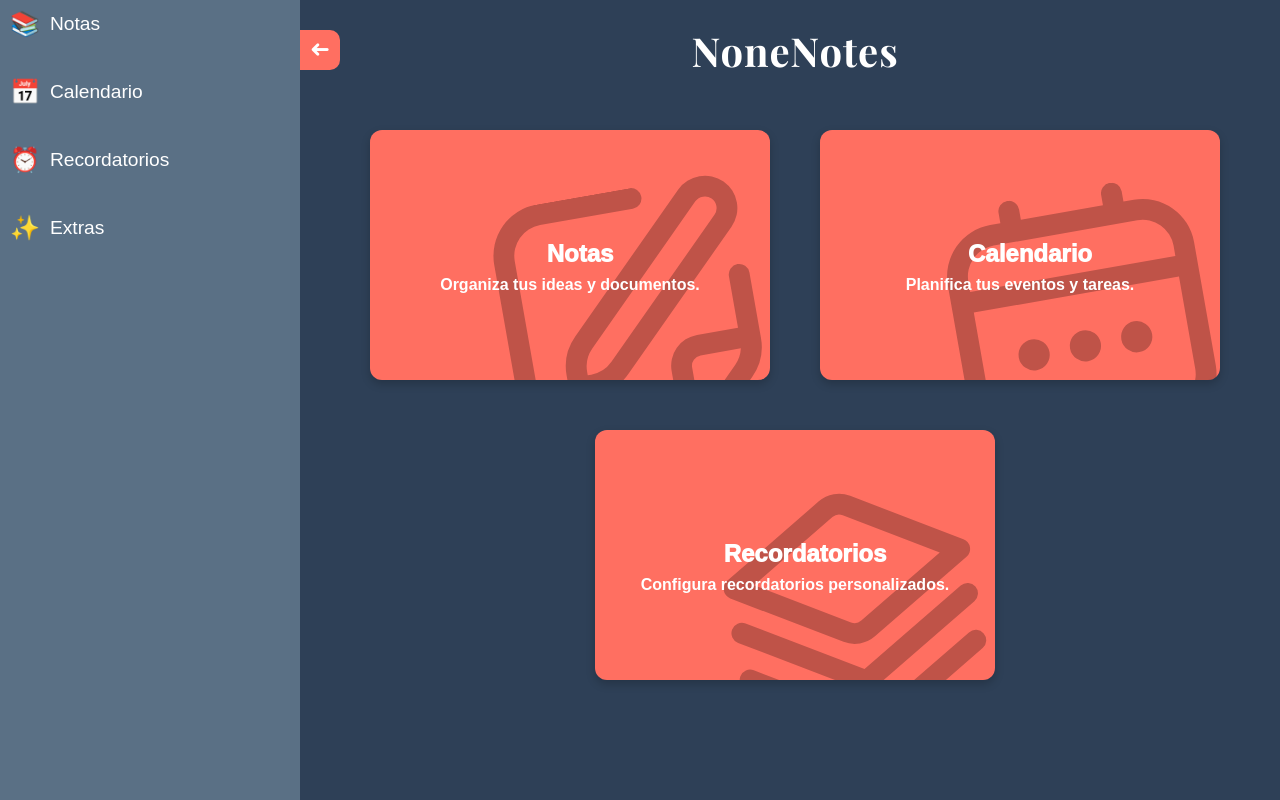
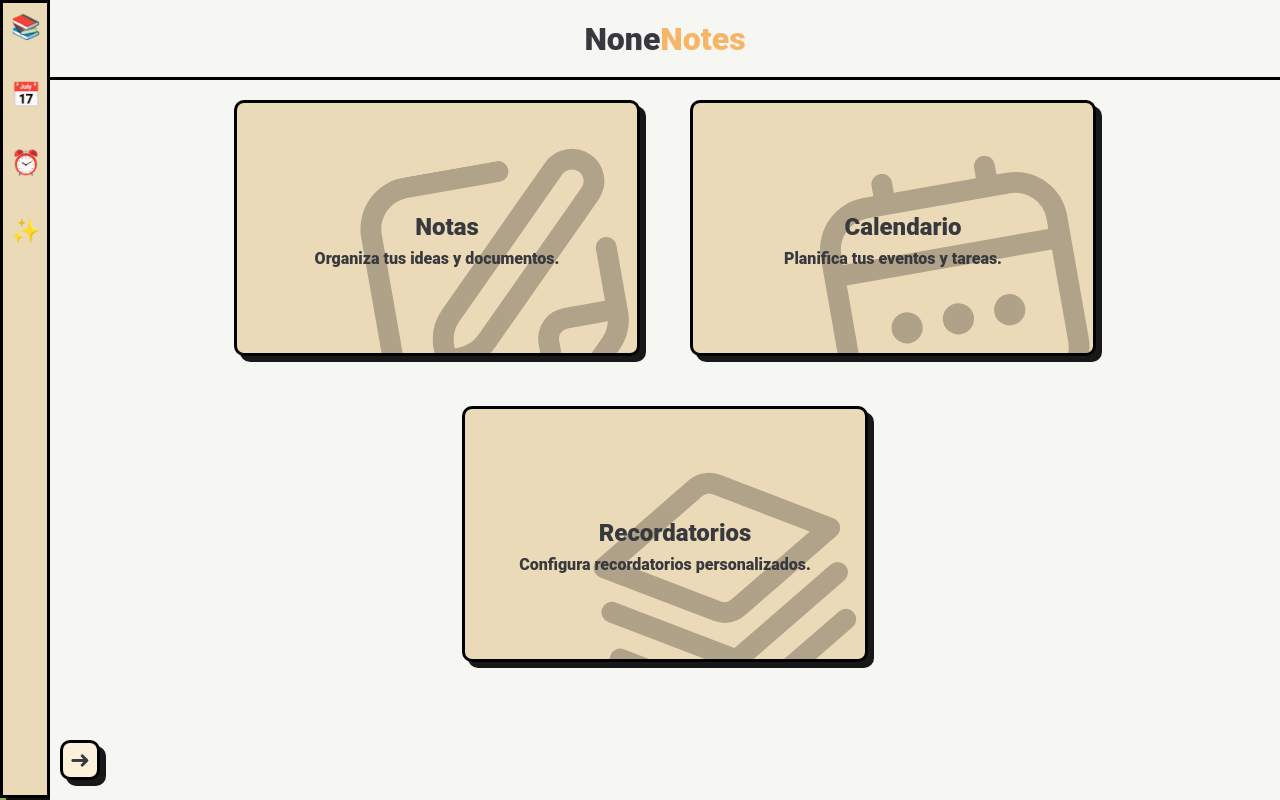
Before and after one commit to Nonetss/NoneNotes, an Astro site in the folder frontend/: page / in a window 1280 px wide. Built offline with nearby package versions, Linux system fonts and the light colour scheme; Astro itself is replaced by a stand-in of ours.

Commit message:
Cambiamso el estilo de todos los componentes

```diff
--- a/frontend/src/components/card/CardHome.astro
+++ b/frontend/src/components/card/CardHome.astro
@@ -28,20 +28,19 @@ const { title, description, link, svgBackground } = Astro.props;
     text-align: center;
     width: 400px;
     height: 250px;
-    background: var(--pantone-primary);
-    color: var(--pantone-text);
-    border-radius: 12px;
+    background: var(--color-box);
+    color: var(--header);
+    border-radius: 10px;
     text-decoration: none;
     overflow: hidden;
-    box-shadow: 0 4px 10px rgba(0, 0, 0, 0.2);
-    transition:
-      transform 0.3s,
-      box-shadow 0.3s;
+    border: 3px solid #000;
+    box-shadow: 6px 6px 0px 0px rgba(0, 0, 0, 0.9); /* Sombra definida */
+    transition: transform 0.3s;
   }
 
   .card:hover {
-    transform: scale(1.05);
-    box-shadow: 0 8px 20px rgba(0, 0, 0, 0.3);
+    transform: scale(1.01);
+    background-color: var(--color-accent);
   }
 
   .svg-container {
--- a/frontend/src/components/elementos/Header.astro
+++ b/frontend/src/components/elementos/Header.astro
@@ -1,74 +1,52 @@
----
-
----
-
-<header class="header">
+<header>
   <a href="/" class="logo">
-    <h1>NoneNotes</h1>
+    <h1>
+      <span class="half-color">None</span><span>Notes</span>
+    </h1>
   </a>
 </header>
 
 <style>
-  /* Importar una fuente estilizada desde Google Fonts */
-  @import url("https://fonts.googleapis.com/css2?family=Playfair+Display:wght@700&display=swap");
-
-  :root {
-    --font-primary: "Playfair Display", serif;
-    --header-text: #ffffff; /* Azul oscuro elegante */
-    --header-shadow: rgba(0, 0, 0, 0.1); /* Sombra sutil */
-    --header-padding: 20px 40px;
-    --logo-font-size: 2.5rem;
-    --transition-speed: 0.3s;
-  }
-</style>
-
-<style>
-  .header {
-    background: transparent; /* Fondo transparente */
+  header {
     display: flex;
     align-items: center;
-    justify-content: center; /* Centra el contenido horizontalmente */
-    padding: var(--header-padding);
+    justify-content: center;
     position: relative;
     z-index: 1000;
   }
 
   .logo {
-    text-decoration: none;
+    text-decoration: none; /* Elimina el subrayado en el estado normal */
     display: flex;
     align-items: center;
+    color: inherit; /* Asegura que el color se herede correctamente */
+  }
+
+  /* Elimina el subrayado en todos los estados del enlace */
+  .logo:link,
+  .logo:visited,
+  .logo:hover,
+  .logo:active {
+    text-decoration: none;
   }
 
   .logo h1 {
-    font-family: var(--font-primary);
-    font-size: var(--logo-font-size);
-    font-weight: 700;
+    font-family: var(--header);
+    font-size: 2em;
+    font-weight: 900;
     margin: 0;
-    letter-spacing: 1px;
     transition:
       color var(--transition-speed) ease,
       transform var(--transition-speed) ease;
-    color: var(--header-text);
+    color: var(--header);
   }
 
-  .logo:hover h1 {
-    color: #ff6f61; /* Color de acento al pasar el cursor */
-    transform: scale(1.05); /* Ligero aumento de tamaño */
+  /* Estilos específicos para cada mitad */
+  .half-color {
+    color: var(--header);
   }
 
-  /* Animación suave al cargar */
-  .logo h1 {
-    animation: fadeIn 0.5s ease-out forwards;
-  }
-
-  /* Responsividad */
-  @media (max-width: 768px) {
-    .header {
-      padding: 15px 20px;
-    }
-
-    .logo h1 {
-      font-size: 2rem;
-    }
+  .logo span:nth-child(2) {
+    color: #f6b567;
   }
 </style>
--- a/frontend/src/components/elementos/Sidebar.astro
+++ b/frontend/src/components/elementos/Sidebar.astro
@@ -27,10 +27,11 @@ const { links } = Astro.props;
   .sidebar {
     top: 0;
     left: 0;
-    height: 100vh;
-    background: #5a7085;
-    color: var(--pantone-text);
-    box-shadow: 2px 0 10px rgba(0, 0, 0, 0.2);
+    height: 99vh;
+    background: var(--color-box);
+    color: var(--text);
+    border: 3px solid #000;
+    box-shadow: 6px 6px 0px 0px rgba(0, 0, 0, 0.9); /* sombra definida */
     display: flex;
     flex-direction: column;
   }
@@ -50,17 +51,16 @@ const { links } = Astro.props;
     display: flex;
     align-items: center;
     text-decoration: none;
-    color: var(--pantone-text);
-    padding: 10px 10px;
-    border-radius: 8px;
+    color: var(--text);
+    padding: 10px 8px;
     transition:
       background 0.3s ease,
       transform 0.2s ease;
   }
 
   .nav a:hover {
-    background: var(--pantone-primary);
-    color: var(--pantone-bg);
+    background: var(--color-accent);
+    color: var(--bg);
   }
 
   .icon {
--- a/frontend/src/layouts/Layout.astro
+++ b/frontend/src/layouts/Layout.astro
@@ -25,8 +25,8 @@ const links = [
         // Aunque aquí se mantiene el check, la clase ya existe si localStorage nos dice que sí.
         typeof window !== "undefined" &&
         localStorage.getItem("sidebar-collapsed") === "true"
-          ? "collapsed"
-          : ""
+          ? ""
+          : "collapsed"
       }`}
       id="grid-container"
     >
@@ -34,6 +34,10 @@ const links = [
         <Sidebar links={links} />
       </div>
       <div class="header">
+        <Header />
+      </div>
+      <div class="main">
+        <slot />
         <button
           class="toggle-button"
           id="toggle-button"
@@ -41,10 +45,6 @@ const links = [
         >
           <span class="arrow">➜</span>
         </button>
-        <Header />
-      </div>
-      <div class="main">
-        <slot />
       </div>
     </div>
 
--- a/frontend/src/styles/global.css
+++ b/frontend/src/styles/global.css
@@ -1,23 +1,28 @@
-/* Paleta de colores Pantone */
 :root {
-  --pantone-bg: #2e4057; /* Azul oscuro elegante, fondo principal */
-  --pantone-primary: #ff6f61; /* Living Coral, color principal */
-  --pantone-secondary: #88b04b; /* Verde fresco, color secundario */
-  --pantone-accent: #f7cac9; /* Rosa pastel, color de acento */
-  --pantone-neutral: #d9e3e4; /* Gris neutro, texto o detalles */
-  --pantone-text: #ffffff; /* Blanco puro, texto principal */
-  --pantone-highlight: #0f4c81; /* Classic Blue, para detalles resaltados */
+  --bg: #f6f6f2;
+  --color-primary: #fbf0da;
+  --color-secondary: #88b04b;
+  --color-accent: #fbcc8d;
+  --color-neutral: #e4e5e2;
+  --color-box: #ebdab7;
+  --header: #37393e;
+  --text: #646e71;
+  --color-highlight: #f66874;
   --sidebar-width: 300px;
   --sidebar-collapsed-width: 50px;
+  --toggle-button-offset: 310px; /* Botón con sidebar abierta */
+  --toggle-button-offset-collapsed: 60px; /* Botón con sidebar colapsada */
   --transition-speed: 0.2s;
 }
+
+@import url("https://fonts.googleapis.com/css2?family=Roboto:wght@400;700&display=swap");
 
 /* Estilo general */
 body {
   margin: 0;
-  font-family: "Arial", sans-serif;
-  background: var(--pantone-bg);
-  color: var(--pantone-text);
+  font-family: "Roboto", sans-serif; /* Aplica Roboto a todo el texto */
+  background: var(--bg);
+  color: var(--text);
   justify-content: center;
   min-height: 100vh;
   width: 100%;
@@ -26,11 +31,10 @@ body {
 .parent {
   display: grid;
   grid-template-columns: var(--sidebar-width) 1fr;
-  grid-template-rows: 100px 1fr;
+  grid-template-rows: 80px 1fr;
   grid-template-areas:
     "sidebar header"
     "sidebar main";
-  gap: 10px;
   width: 100%;
   height: 100vh;
   transition: grid-template-columns var(--transition-speed) ease;
@@ -43,8 +47,8 @@ body {
 
 .sidebar {
   grid-area: sidebar;
-  background-color: var(--pantone-secondary);
-  color: var(--pantone-text);
+  background-color: var(--color-secondary);
+  color: var(--text);
   transition: width var(--transition-speed) ease;
   overflow: hidden;
 }
@@ -52,17 +56,18 @@ body {
 .header {
   grid-area: header;
   padding: 10px;
-  color: var(--pantone-text);
+  color: var(--text);
   display: flex;
   align-items: center;
   justify-content: center;
   position: relative;
+  border-bottom: 3px solid #000;
 }
 
 .main {
   grid-area: main;
   padding: 20px;
-  color: var(--pantone-bg);
+  color: var(--bg);
   display: flex;
   flex-direction: column;
   justify-content: flex-start;
@@ -70,58 +75,19 @@ body {
   overflow-y: auto;
   scroll-behavior: smooth;
   transition: margin-left var(--transition-speed) ease;
-}
-
-/* Personalización del scroll para navegadores WebKit (Chrome, Edge, etc.) */
-.main::-webkit-scrollbar {
-  width: 12px; /* Ancho del scrollbar */
-}
-
-.main::-webkit-scrollbar-thumb {
-  background: linear-gradient(
-    135deg,
-    var(--pantone-primary),
-    var(--pantone-highlight)
-  ); /* Degradado elegante */
-  border-radius: 10px; /* Bordes completamente redondeados */
-  border: 3px solid transparent; /* Espaciado alrededor */
-  background-clip: padding-box;
-  box-shadow: inset 0 0 10px rgba(0, 0, 0, 0.5); /* Sombra interna */
-}
-
-.main::-webkit-scrollbar-thumb:hover {
-  background: linear-gradient(
-    135deg,
-    var(--pantone-accent),
-    var(--pantone-primary)
-  ); /* Cambia el degradado al pasar el mouse */
-  box-shadow: 0 2px 8px rgba(0, 0, 0, 0.3); /* Sombra externa */
-}
-
-.main::-webkit-scrollbar-track {
-  background: var(--pantone-neutral); /* Fondo del track */
-  border-radius: 10px;
-  box-shadow: inset 0 0 5px rgba(0, 0, 0, 0.1); /* Sombra interna */
-}
-
-/* Scrollbar para Firefox */
-.main {
-  scrollbar-width: thin;
-  scrollbar-color: var(--pantone-highlight) var(--pantone-neutral);
-}
-
-.main::-webkit-scrollbar-corner {
-  background: var(--pantone-neutral);
+  overflow-x: hidden; /* Evita el desplazamiento horizontal */
 }
 
 /* Estilos para el botón de toggle */
 .toggle-button {
   position: absolute;
-  left: -10px;
+  left: var(--toggle-button-offset);
+  bottom: 20px;
   background: none;
-  border-radius: 0px 10px 10px 0;
-  border: none;
-  color: var(--pantone-text);
+  border-radius: 10px;
+  border: 3px solid #000;
+  box-shadow: 6px 6px 0px 0px rgba(0, 0, 0, 0.9); /* Sombra definida */
+  color: var(--text);
   font-size: 1.5rem;
   cursor: pointer;
   outline: none;
@@ -130,12 +96,19 @@ body {
   justify-content: center;
   width: 40px;
   height: 40px;
-  background-color: var(--pantone-primary);
+  background-color: var(--color-primary);
+  transition: left var(--transition-speed) ease;
+}
+
+/* Ajuste de posición del botón cuando la sidebar está colapsada */
+.parent.collapsed .toggle-button {
+  left: var(--toggle-button-offset-collapsed);
 }
 
 /* Flecha dentro del botón */
 .arrow {
   display: inline-block;
+  color: var(--header);
   transition: transform 0.2s;
   font-size: 1.5rem;
   transform: rotate(180deg);
@@ -157,6 +130,6 @@ body {
   }
 
   .toggle-button {
-    left: 10px;
+    left: var(--toggle-button-offset-collapsed);
   }
 }
```
Also changed, not shown: frontend/package.json (+8 -0 lines), frontend/src/components/notas/FolderTree.css (+16 -29 lines), frontend/src/components/notas/NoteContenido.css (+12 -29 lines), frontend/src/components/notas/NoteModal.css (+14 -22 lines), frontend/src/pages/calendario/index.astro (+8 -0 lines), frontend/pnpm-lock.yaml.
